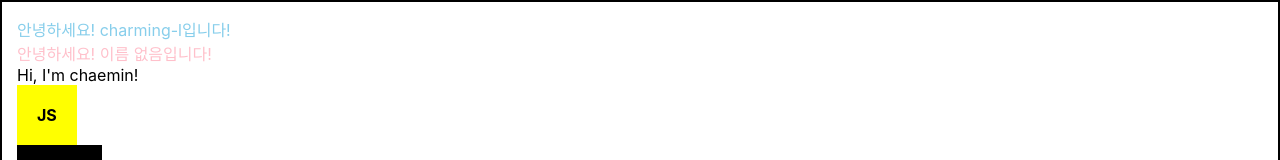
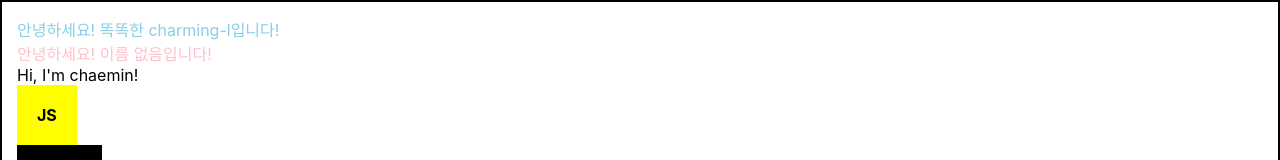
Before and after one commit to Chaemin-L/React_study, a React (Create React App) app in the folder begin-react/: page / in a window 1280 px wide. Shown: the top 160 px of the page. Built offline with nearby package versions, Linux system fonts and the light colour scheme.

Commit message:
1.6 Conditional Rendering study

```diff
--- a/begin-react/src/App.js
+++ b/begin-react/src/App.js
@@ -21,7 +21,7 @@ function App() {
   /* 여러 줄 주석도 가능 */
   return (
     <Wrapper>
-      <Hello name="charming-l" color="skyblue" /> { /* props를 지정한 Hello 컴포넌트, 넘긴 props 값 사용*/ }
+      <Hello name="charming-l" color="skyblue" isSmart={true}/> { /* props를 지정한 Hello 컴포넌트, 넘긴 props 값 사용*/ }
       <Hello></Hello>  { /* props가 없는 Hello 컴포넌트, defaultValue 사용*/ }
       <div>{inEnglish}</div>
       <div style={JSStyle}>JS</div>
--- a/begin-react/src/Hello.js
+++ b/begin-react/src/Hello.js
@@ -2,7 +2,7 @@ import React from 'react';
 
 // 함수형 컴포넌트
 function Hello(props) {
-    return <div style={{color:props.color} }>안녕하세요! { props.name }입니다!</div>
+    return <div style={{ color: props.color }}>안녕하세요! {props.isSmart && <span>똑똑한 </span>}{ props.name }입니다!</div>
 }
 
 Hello.defaultProps = { color: "pink", name: "이름 없음" };
```
